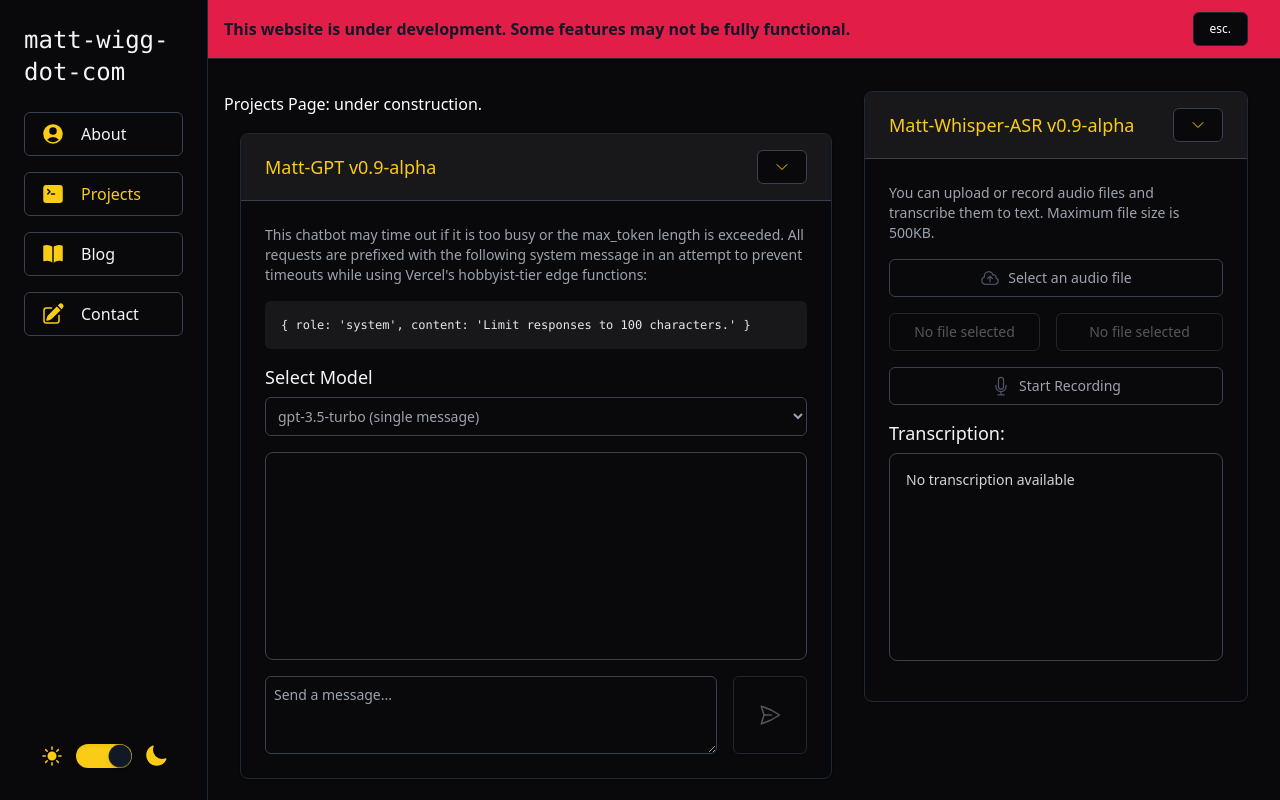
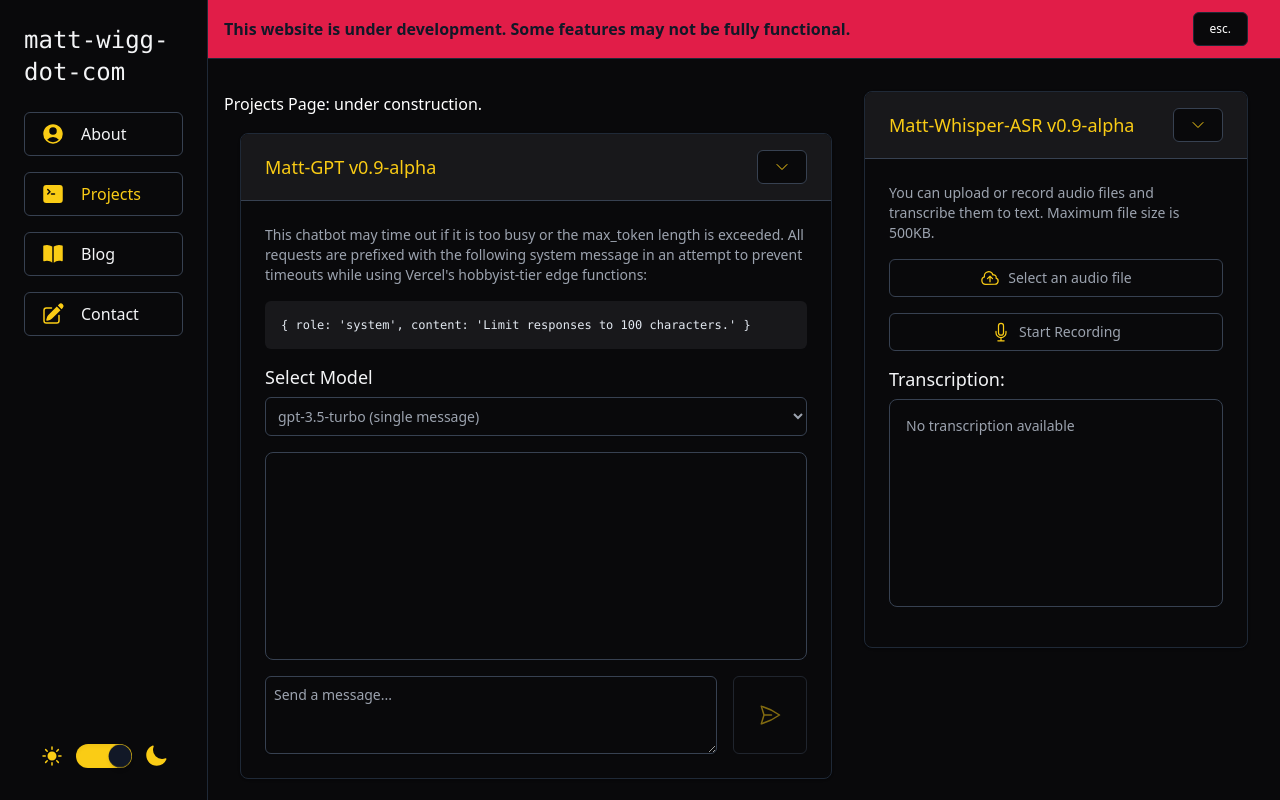
Before and after one commit to matt-wigg/matt-wigg-dot-com, a Next.js app: page /projects in a window 1280 px wide. Built offline with nearby package versions, Linux system fonts and the light colour scheme.

Commit message:
better whisper form logic - mvp tailwind

```diff
--- a/src/components/AudioForm/AudioForm.tsx
+++ b/src/components/AudioForm/AudioForm.tsx
@@ -33,6 +33,7 @@ const AudioForm = ({ show }: { show: boolean }) => {
       }
 
       setLoading(true);
+      setText('');
 
       const formData = new FormData();
       formData.append('file', audioFile);
@@ -68,8 +69,13 @@ const AudioForm = ({ show }: { show: boolean }) => {
 
   const handleClearFile = () => {
     setAudioFile(null);
-    setText('');
   };
+
+  const baseClasses =
+    'flex items-center justify-center px-4 py-2 bg-white border border-gray-700 rounded-md focus:outline-none focus:ring-1 focus:ring-yellow-400 dark:bg-zinc-950';
+  const enabledClasses =
+    'hover:border-yellow-400 hover:bg-gray-100 dark:hover:bg-zinc-900';
+  const disabledClasses = 'opacity-50 cursor-not-allowed';
 
   return (
     <ContentCard
@@ -96,33 +102,9 @@ const AudioForm = ({ show }: { show: boolean }) => {
                 />
                 <label
                   htmlFor='fileUpload'
-                  className={`
-                    // Layout
-                    flex
-                    items-center
-                    justify-center
-                    px-4
-                    py-2
-
-                    // Colors
-                    bg-white
-                    hover:text-yellow-400
-                    hover:bg-gray-100
-                    focus:ring-yellow-400
-                    hover:border-yellow-400
-
-                    // Border
-                    border
-                    border-gray-700
-                    rounded-md
-
-                    // Interaction
-                    focus:outline-none
-                    focus:ring-1
-
-                    // Dark mode
-                    dark:bg-zinc-950
-                    dark:hover:bg-zinc-900
+                  className={`${baseClasses} ${
+                    loading ? disabledClasses : enabledClasses
+                  }
 
                     ${
                       loading
@@ -131,30 +113,29 @@ const AudioForm = ({ show }: { show: boolean }) => {
                     }
                   `}
                 >
-                  {loading ? (
-                    <ArrowPathIcon className='h-5 w-5 mr-2 text-gray-600 animate-spin' />
-                  ) : audioFile ? (
+                  {audioFile ? (
                     <DocumentTextIcon className='h-5 w-5 mr-2 text-gray-600' />
                   ) : (
-                    <CloudArrowUpIcon className='h-5 w-5 mr-2 text-gray-600' />
+                    <CloudArrowUpIcon className='h-5 w-5 mr-2 text-yellow-400' />
                   )}
                   {audioFile ? audioFile.name : 'Select an audio file'}
                 </label>
               </div>
+              {audioFile && (
+                <>
                   <div className='md:col-span-1'>
                     <Button
                       onClick={handleClearFile}
                       className='w-full flex items-center justify-center'
                       disabled={!audioFile || loading}
                     >
-                  {audioFile && (
-                    <XCircleIcon className='h-5 w-5 mr-2 text-gray-600' />
-                  )}
-                  {!audioFile
-                    ? 'No file selected'
-                    : audioFile && text
-                    ? 'Clear File & Text'
-                    : 'Clear File'}
+                      <XCircleIcon
+                        className={`h-5 w-5 mr-2  ${
+                          loading ? 'text-gray-600' : 'text-red-600'
+                        }`}
+                      />
+
+                      {!audioFile ? 'No file selected' : 'Clear File'}
                     </Button>
                   </div>
                   <div className='md:col-span-2'>
@@ -172,31 +153,33 @@ const AudioForm = ({ show }: { show: boolean }) => {
                       <div className='flex items-center justify-center'>
                         {loading ? (
                           <>
-                        <ArrowPathIcon className='h-5 w-5 mr-2 text-gray-600 group-hover:text-yellow-400 dark:group-hover:text-yellow-400 animate-spin' />{' '}
-                        {'Transcribing'}
+                            <ArrowPathIcon className='h-5 w-5 mr-2 text-gray-600 group-hover:text-yellow-400 dark:group-hover:text-yellow-400 animate-spin' />
+                            Transcribing...
                           </>
                         ) : !audioFile ? (
                           'No file selected '
                         ) : (
                           <>
-                        <CheckCircleIcon className='h-5 w-5 mr-2 text-gray-600 group-hover:text-yellow-400 dark:group-hover:text-yellow-400' />
+                            <CheckCircleIcon className='h-5 w-5 mr-2 text-green-600 group-hover:text-yellow-400 dark:group-hover:text-yellow-400' />
                             {'Transcribe File'}
                           </>
                         )}
                       </div>
                     </Button>
                   </div>
+                </>
+              )}
             </div>
           </form>
           <AudioRecorder onRecord={handleRecord} />
           <span className='block mb-2 text-lg font-medium leading-6 text-gray-900 dark:text-gray-100'>
             Transcription:
           </span>
-          <div className='overflow-y-auto h-52 mb-4 border border-gray-700 rounded-lg p-4 bg-white dark:bg-zinc-950 dark:text-gray-300'>
+          <div className='overflow-y-auto h-52 mb-4 border border-gray-700 rounded-lg p-4 bg-white dark:bg-zinc-950 dark:text-gray-400'>
             {text
               ? text
               : loading
-              ? 'Processing... Hang tight!'
+              ? 'Processing...'
               : 'No transcription available'}
           </div>
         </>
--- a/src/components/AudioForm/AudioRecorder.tsx
+++ b/src/components/AudioForm/AudioRecorder.tsx
@@ -5,6 +5,7 @@ import {
   StopIcon,
   ArrowUpIcon,
   ArrowPathIcon,
+  XCircleIcon,
 } from '@heroicons/react/24/outline';
 
 type AudioRecorderProps = {
@@ -28,6 +29,7 @@ const AudioRecorder: React.FC<AudioRecorderProps> = ({ onRecord }) => {
   }, [audioBlob]);
 
   const startRecording = () => {
+    setAudioBlob(null);
     navigator.mediaDevices.getUserMedia({ audio: true }).then((s) => {
       setStream(s);
       const mediaRecorder = new MediaRecorder(s);
@@ -57,79 +59,107 @@ const AudioRecorder: React.FC<AudioRecorderProps> = ({ onRecord }) => {
   const handleSubmit = async () => {
     setIsLoading(true);
     onRecord(audioBlob!);
+    await new Promise((resolve) => setTimeout(resolve, 5000));
     setIsLoading(false);
   };
 
+  const clearRecording = () => {
+    setAudioBlob(null);
+    if (mediaRecorder) {
+      mediaRecorder.stop();
+    }
+    if (stream) {
+      stream.getTracks().forEach((track) => track.stop());
+    }
+  };
+
   return (
-    <div className='pt-4'>
-      <div
-        className='controls'
-        style={{
-          display: 'flex',
-          flexWrap: 'wrap',
-          gap: '10px',
-          paddingBottom: '1rem',
-        }}
-      >
-        {!recording && !isLoading && (
+    <div className='py-4'>
+      <div className='grid grid-cols-1 gap-4 md:grid-cols-2'>
+        {!recording && (
+          <div className='md:col-span-3'>
             <Button
               onClick={startRecording}
+              disabled={isLoading}
               className='w-full bg-white hover:bg-gray-100 rounded-md px-6 py-2 border border-gray-700 flex items-center justify-center'
             >
               <div className='flex items-center'>
-              <MicrophoneIcon className='h-5 w-5 mr-2 text-gray-600' />
-              Start Recording
+                <>
+                  <MicrophoneIcon
+                    className={`h-5 w-5 mr-2 ${
+                      isLoading ? 'text-gray-600' : 'text-yellow-400'
+                    } group-hover:text-yellow-400 dark:group-hover:text-yellow-400`}
+                  />
+                </>
+                {audioBlob ? 'New Recording' : 'Start Recording'}
               </div>
             </Button>
+          </div>
         )}
 
         {recording && (
+          <div className='md:col-span-3'>
             <Button
               onClick={stopRecording}
+              disabled={isLoading}
               className='w-full bg-white hover:bg-gray-100 rounded-md px-6 py-2 border border-gray-700 flex items-center justify-center'
             >
               <div className='flex items-center'>
-              <StopIcon className='h-5 w-5 mr-2 text-gray-600' />
+                <StopIcon className='h-5 w-5 mr-2 text-red-600' />
                 Stop Recording
               </div>
             </Button>
+          </div>
         )}
-
-        {isLoading ? (
+        {audioBlob && !recording && (
+          <div className='md:col-span-1'>
             <Button
+              onClick={clearRecording}
+              disabled={isLoading}
               className='w-full bg-white hover:bg-gray-100 rounded-md px-6 py-2 border border-gray-700 flex items-center justify-center'
-            disabled
             >
               <div className='flex items-center'>
-              <ArrowPathIcon className='h-5 w-5 mr-2 text-gray-600 animate-spin' />
-              Staging Recording
+                <XCircleIcon
+                  className={`h-5 w-5 mr-2  ${
+                    isLoading ? 'text-gray-600' : 'text-red-600'
+                  }`}
+                />
+                Clear Recording
               </div>
             </Button>
+          </div>
+        )}
+        {isLoading ? (
+          <div className='md:col-span-2'>
+            <Button className='w-full bg-white hover:bg-gray-100 rounded-md px-6 py-2 border border-gray-700 flex items-center justify-center'>
+              <div className='flex items-center'>
+                <ArrowPathIcon className='h-5 w-5 mr-2 text-gray-600 animate-spin' />
+                Staging...
+              </div>
+            </Button>
+          </div>
         ) : (
           audioBlob &&
           !recording && (
+            <div className='md:col-span-2'>
               <Button
                 onClick={handleSubmit}
                 className='w-full bg-white hover:bg-gray-100 rounded-md px-6 py-2 border border-gray-700 flex items-center justify-center'
               >
                 <div className='flex items-center'>
-                <ArrowUpIcon className='h-5 w-5 mr-2 text-gray-600' />
-                Stage Recording File
+                  <ArrowUpIcon className='h-5 w-5 mr-2 text-blue-600' />
+                  Stage Recording
                 </div>
               </Button>
+            </div>
           )
         )}
       </div>
-      {audioBlob && !recording && (
-        <div
-          style={{
-            display: recording ? 'none' : 'block',
-            paddingBottom: '1rem',
-          }}
-        >
-          <div className='flex justify-center items-center'>
+      {audioBlob && (
+        <div className='pt-4 w-full'>
+          <hr className='mb-4 border-t border-gray-700 dark:border-gray-600' />
           <audio className='w-full' ref={audioRef} controls />
-          </div>
+          <hr className='mt-4 border-t border-gray-700 dark:border-gray-600' />
         </div>
       )}
     </div>
--- a/src/components/ChatForm.tsx
+++ b/src/components/ChatForm.tsx
@@ -120,9 +120,7 @@ const ChatForm = ({ show }: { show: boolean }) => {
                 name='message'
                 id='message'
                 rows={3}
-                placeholder={
-                  loading ? 'Processing... Hang tight!' : 'Send a message...'
-                }
+                placeholder={loading ? 'Processing...' : 'Send a message...'}
                 required
                 value={input}
                 onChange={(e) => setInput(e.target.value)}
@@ -144,7 +142,7 @@ const ChatForm = ({ show }: { show: boolean }) => {
                 {loading ? (
                   <ArrowPathIcon className='h-6 w-6 text-gray-600 dark:text-gray-400 group-hover:text-yellow-400 dark:group-hover:text-yellow-400 animate-spin' />
                 ) : (
-                  <PaperAirplaneIcon className='h-6 w-6 text-gray-600 dark:text-gray-400 group-hover:text-yellow-400 dark:group-hover:text-yellow-400' />
+                  <PaperAirplaneIcon className='h-6 w-6 text-yellow-400 dark:text-yellow-400 group-hover:text-yellow-400 dark:group-hover:text-yellow-400' />
                 )}
               </Button>
             </div>
```
Also changed, not shown: src/components/AudioForm/tem.ts (deleted). Lines whose indentation alone changed are shown as unchanged.
